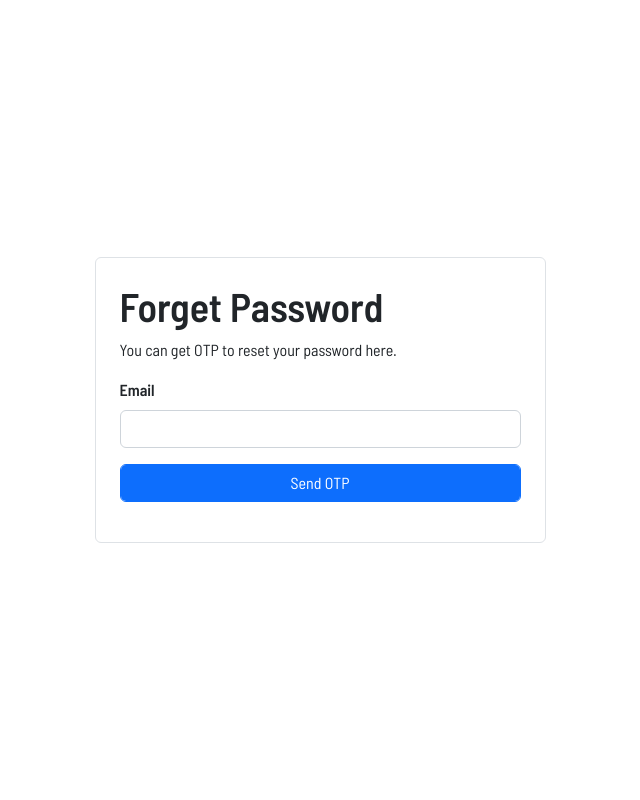
After one commit to sushantDev/php-session-project, a PHP site: page /forgot_password.php in a window 1280 px wide. The commit adds this page. Shown: the whole page, without its empty margins (320-960 px from the left). Run offline with PHP 8.4, Linux system fonts and the light colour scheme; some libraries are stand-ins or nearby versions.

Commit message:
added forget password feature too

```diff
--- /dev/null
+++ b/composer.json
@@ -0,0 +1,5 @@
+{
+    "require": {
+        "phpmailer/phpmailer": "^6.8"
+    }
+}
--- /dev/null
+++ b/forgot_password.php
@@ -0,0 +1,113 @@
+<?php
+
+require "./vendor/autoload.php";
+require "./config.php";
+
+use PHPMailer\PHPMailer\PHPMailer;
+use PHPMailer\PHPMailer\SMTP;
+use PHPMailer\PHPMailer\Exception;
+
+# Processing form data when form is submitted
+if ($_SERVER["REQUEST_METHOD"] == "POST") {
+    $err = "";
+    $email = $_POST['email'];
+
+    $email_exists_sql = "SELECT * FROM `users` WHERE email = '$email'";
+    // var_dump($email_exists_sql);
+    // die();
+    $result = $link->query($email_exists_sql);
+
+    if ($result->num_rows > 0) {
+        // Generate a random 6-digit OTP
+        $otp = sprintf('%06d', mt_rand(0, 999999));
+
+        // Store OTP and email in the database
+        $sql = "INSERT INTO password_change_request (email, otp) VALUES ('$email', '$otp')";
+        $link->query($sql);
+
+        $link->close();
+
+        //Create an instance; passing `true` enables exceptions
+        $mail = new PHPMailer(true);
+
+        # SMTP SERVICE START
+        try {
+            //Server settings
+            $mail->SMTPDebug = SMTP::DEBUG_SERVER;                      //Enable verbose debug output
+            $mail->isSMTP();                                            //Send using SMTP
+            $mail->Host       = 'smtp.mailtrap.io';                     //Set the SMTP server to send through
+            $mail->SMTPAuth   = true;                                   //Enable SMTP authentication
+            $mail->Username   = '7486a712dc0640';                     //SMTP username
+            $mail->Password   = '68a7ef2359ac3d';                               //SMTP password
+            $mail->Port       = 587;                                 //TCP port to connect to; use 587 if you have set
+
+            $mail->setFrom('anisha@gmail.com', 'My Assignment');
+            $mail->addAddress($email, $email);
+
+            //Content
+            $mail->isHTML(true);                                  //Set email format to HTML
+            $mail->Subject = 'Your OTP for Password Reset';
+            $mail->Body    = 'Your OTP is: <b>' . $otp . '</b>';
+
+            $mail->send();
+            echo 'Message has been sent';
+        } catch (Exception $e) {
+            echo "Message could not be sent. Mailer Error: {$mail->ErrorInfo}";
+            die();
+        }
+
+        // Redirect user to OTP verification and password reset page
+        header("Location: password_reset.php");
+        exit();
+    } else {
+        $err = "The email you have entered is not available in our database.";
+    }
+}
+?>
+
+<!DOCTYPE html>
+<html lang="en">
+
+<head>
+    <meta charset="UTF-8">
+    <meta http-equiv="X-UA-Compatible" content="IE=edge">
+    <meta name="viewport" content="width=device-width, initial-scale=1.0">
+    <title>Forgot password</title>
+    <link href="https://cdn.jsdelivr.net/npm/bootstrap@5.2.0-beta1/dist/css/bootstrap.min.css" rel="stylesheet" integrity="sha384-0evHe/X+R7YkIZDRvuzKMRqM+OrBnVFBL6DOitfPri4tjfHxaWutUpFmBp4vmVor" crossorigin="anonymous">
+    <link rel="stylesheet" href="./css/main.css">
+    <link rel="shortcut icon" href="./img/favicon-16x16.png" type="image/x-icon">
+    <script defer src="./js/script.js"></script>
+</head>
+
+<body>
+    <div class="container">
+        <div class="row min-vh-100 justify-content-center align-items-center">
+            <div class="col-lg-5">
+                <?php
+                if (!empty($err)) {
+                    echo "<div class='alert alert-danger'>" . $err . "</div>";
+                }
+                ?>
+                <div class="form-wrap border rounded p-4">
+                    <h1>Forget Password</h1>
+                    <p>You can get OTP to reset your password here.</p>
+                    <!-- form starts here -->
+                    <form action="<?= htmlspecialchars($_SERVER["PHP_SELF"]); ?>" method="post" novalidate>
+                        <div class="mb-3">
+                            <label for="user_login" class="form-label">Email</label>
+                            <input type="text" class="form-control" name="email" id="user_login">
+                        </div>
+                        <div class="mb-3">
+                            <input type="submit" class="btn btn-primary form-control" name="submit" value="Send OTP">
+                        </div>
+                    </form>
+                    <!-- form ends here -->
+                </div>
+            </div>
+        </div>
+    </div>
+</body>
+<script src="https://code.jquery.com/jquery-3.6.0.min.js"></script>
+<script src="js/main.js"></script>
+
+</html>
--- a/login.php
+++ b/login.php
@@ -58,8 +58,11 @@ if ($_SERVER["REQUEST_METHOD"] == "POST") {
               # Store data in session variables
               $_SESSION["id"] = $id;
               $_SESSION["username"] = $username;
-              $_SESSION["loggedin"] = TRUE;
+              $_SESSION["loggedin"] = true;
               $_SESSION['last_login_time'] = time();
+              $_SESSION['darkMode'] = true;
+              $_SESSION['nepaliMode'] = true;
+              $_SESSION['fontSize'] = 18;
 
               # Redirect user to index page
               echo "<script>" . "window.location.href='./'" . "</script>";
@@ -130,6 +133,7 @@ if ($_SERVER["REQUEST_METHOD"] == "POST") {
             <div class="mb-3 form-check">
               <input type="checkbox" class="form-check-input" id="togglePassword">
               <label for="togglePassword" class="form-check-label">Show Password</label>
+              <p class="mb-2 text-end"><a href="./forgot_password.php">Forgot Password</a></p>
             </div>
             <div class="mb-3">
               <input type="submit" class="btn btn-primary form-control" name="submit" value="Log In">
--- a/session_time_manager.php
+++ b/session_time_manager.php
@@ -1,7 +1,7 @@
 <?php
 
 # Initialize the session
-session_start();
+# session_start();
 
 # Check if the session has a last activity time
 if (isset($_SESSION['last_activity'])) {
```
Also changed, not shown: password_reset.php (added, +93 -0 lines), 2 other files.
